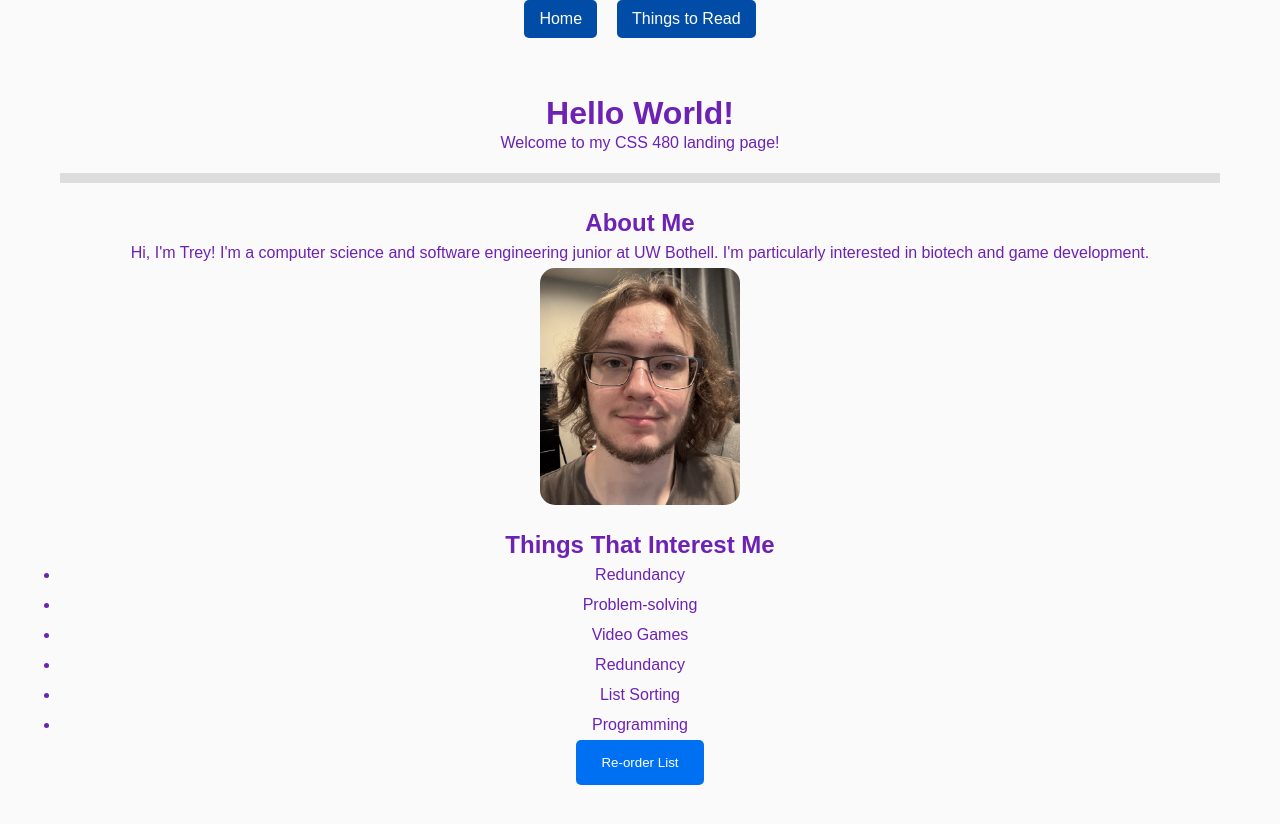
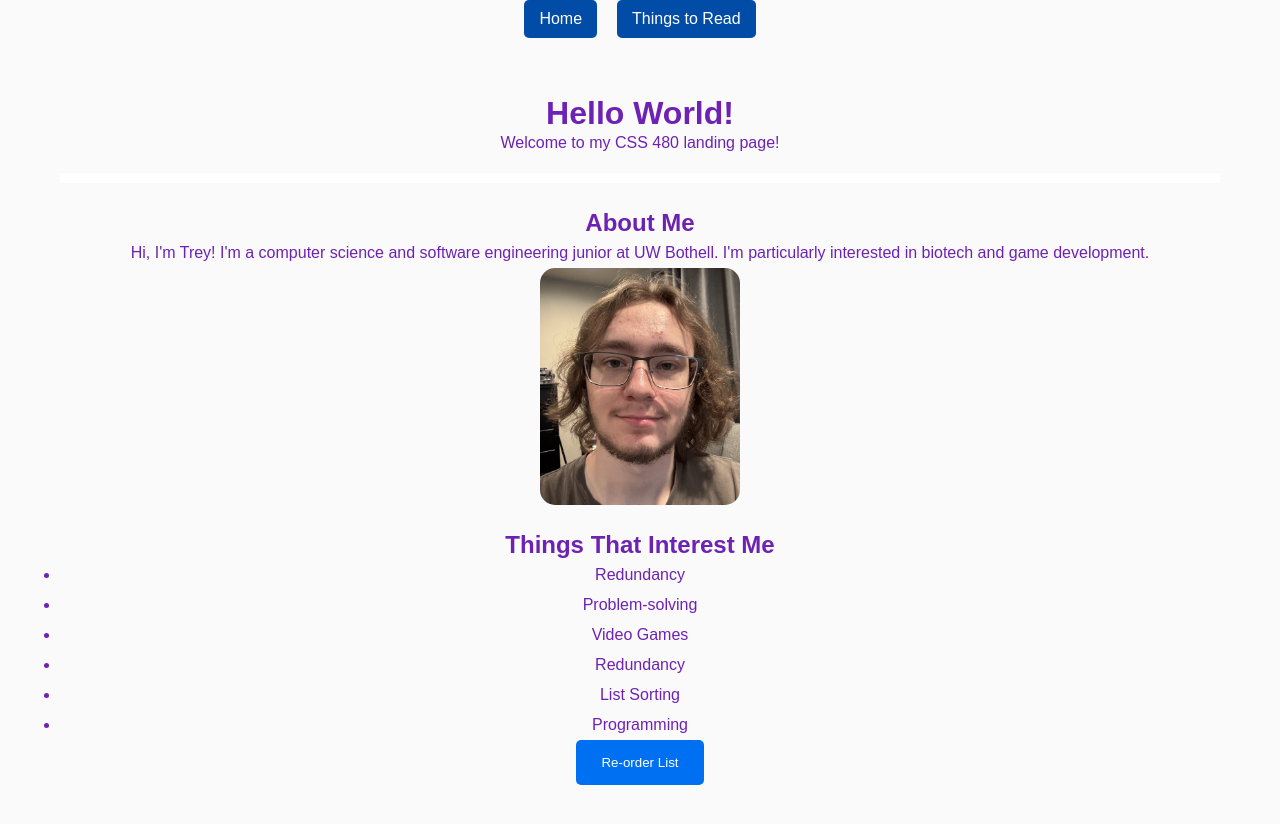
Before and after one commit to Trayouras/css-480-hello-world-new, a Next.js app: page / in a window 1280 px wide. Shown: the top 824 px of the page. Built offline with nearby package versions, Linux system fonts and the light colour scheme.

Commit message:
color tweak

```diff
--- a/src/app/home/page.js
+++ b/src/app/home/page.js
@@ -52,7 +52,7 @@ return (
             Hi, I'm Trey! I'm a computer science and software engineering junior at UW Bothell.
             I'm particularly interested in biotech and game development.
           </p>
-          <img src="/selfie-new.jpg" alt="A picture representing me" style={styles.image} />
+          <img src="/selfie-new.jpg" alt="A picture of me" style={styles.image} />
         </section>
         <section style={styles.section}>
           <h2>Things That Interest Me</h2>
@@ -82,7 +82,7 @@ const styles = {
     lineHeight: "30px",
   },
   header: {
-    borderBottom: "10px solid #ddd",
+    borderBottom: "10px solid #dfffdd",
     paddingBottom: "15px",
     marginBottom: "25px",
   },
--- a/src/app/page.js
+++ b/src/app/page.js
@@ -82,7 +82,7 @@ const styles = {
         lineHeight: "30px",
     },
     header: {
-        borderBottom: "10px solid #ddd",
+        borderBottom: "10px solid #fff",
         paddingBottom: "15px",
         marginBottom: "25px",
     },
```
